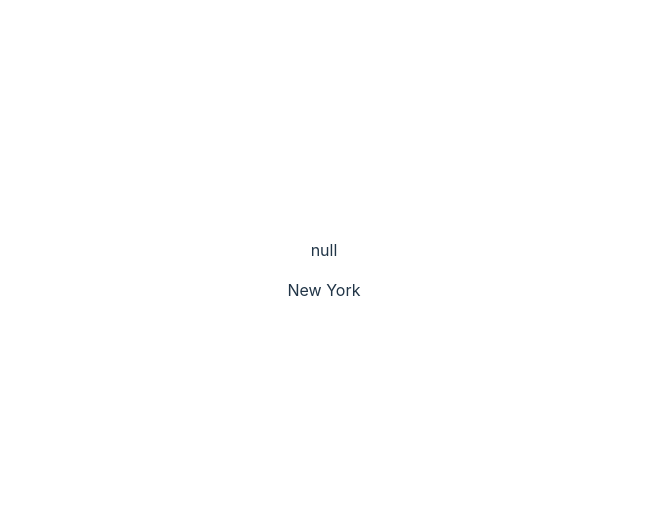
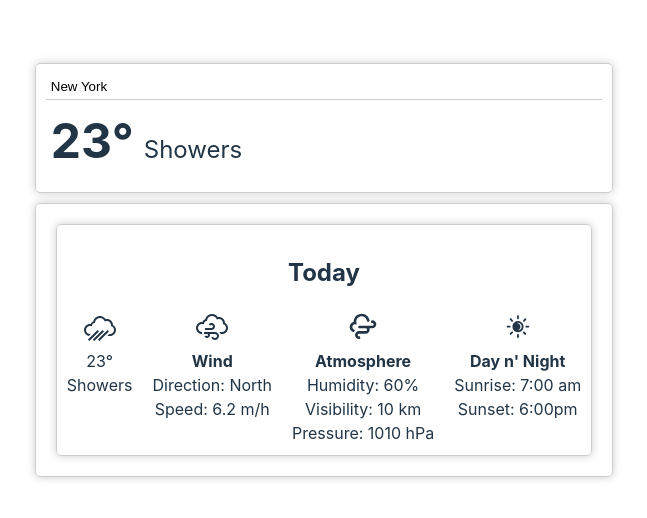
Before and after one commit to CamiloPinzon/weather-app, a React (Vite) app: page / in a window 1280 px wide. Shown: the part 130-648 px from the top of the page, without its empty margins (316-963 px from the left). Built offline with nearby package versions, Linux system fonts and the light colour scheme; no server answers.

Commit message:
Partial styling

```diff
--- a/package.json
+++ b/package.json
@@ -11,7 +11,9 @@
   },
   "dependencies": {
     "react": "^18.2.0",
-    "react-dom": "^18.2.0"
+    "react-dom": "^18.2.0",
+    "react-icons": "^5.0.1",
+    "sass": "^1.74.1"
   },
   "devDependencies": {
     "@types/react": "^18.2.66",
--- a/src/components/weatherComponent.tsx
+++ b/src/components/weatherComponent.tsx
@@ -1,13 +1,17 @@
 import { useEffect, useState } from "react";
 
 import { fetchWeatherData } from "../api/weatherApi";
+import { LiaCloudShowersHeavySolid, LiaWindSolid } from "react-icons/lia";
+import { TiWeatherWindyCloudy } from "react-icons/ti";
+import { WiSolarEclipse } from "react-icons/wi";
+
+import "./weatherStyles.scss";
 
 const WeatherComponent = () => {
-    const [weatherData, setWeatherData] = useState<unknown | null>(null);
+	const [weatherData, setWeatherData] = useState<object | null>(null);
+	const [location, setLocation] = useState("New York");
 
-    const location = 'New York';
-
-    useEffect(() => {
+	/*useEffect(() => {
         const fetchData = async () => {
             try {
                 const data = await fetchWeatherData(location);
@@ -19,14 +23,70 @@ const WeatherComponent = () => {
         };
 
         fetchData();
-    }, []);
+    }, []);*/
 
-    return (
-        <div>
-            <p>{JSON.stringify(weatherData)}</p>
-            <p>{location}</p>
-        </div>
-    )
-}
+	return (
+		<main>
+			<section className="container">
+				<div className="location">
+					<div className="location__form">
+						<input type="text" name="city" id="city" value={location} />
+					</div>
+				</div>
+				<div className="weather">
+					<span className="weather__temperature">23°</span>
+					<span className="weather__condition">Showers</span>
+				</div>
+			</section>
+			<section className="container">
+				<div className="days">
+					<div className="container">
+						<h2>Today</h2>
+						<div className="row-container">
+							<div>
+								<LiaCloudShowersHeavySolid className="icon" />
+								<div className="left-aligned">
+									<div>23°</div>
+									<div>Showers</div>
+								</div>
+							</div>
+							<div className="wind-info">
+								<LiaWindSolid className="icon" />
+								<div>
+									<b>Wind</b>
+								</div>
+								<div className="left-aligned">
+									<div>Direction: North</div>
+									<div>Speed: 6.2 m/h</div>
+								</div>
+							</div>
+							<div className="atmosphere-info">
+								<TiWeatherWindyCloudy className="icon" />
+								<div>
+									<b>Atmosphere</b>
+								</div>
+								<div className="left-aligned">
+									<div>Humidity: 60%</div>
+									<div>Visibility: 10 km</div>
+									<div>Pressure: 1010 hPa</div>
+								</div>
+							</div>
+							<div className="astronomy-info">
+								<WiSolarEclipse className="icon" />
+								<div>
+									<b>Day n' Night</b>
+								</div>
+								<div className="left-aligned">
+									<div>Sunrise: 7:00 am</div>
+									<div>Sunset: 6:00pm</div>
+								</div>
+							</div>
+						</div>
+					</div>
+				</div>
+			</section>
+		</main>
+	);
+};
 
 export default WeatherComponent;
--- /dev/null
+++ b/src/components/weatherStyles.scss
@@ -0,0 +1,58 @@
+main{
+    width: 100%;
+}
+.container{
+    border: 1px solid #cdcdcd;
+    border-radius: 5px;
+    padding: 10px;
+    margin: 10px;
+    box-shadow: 0 0 10px rgba(0, 0, 0, 0.2);
+}
+
+.row-container{
+    display: flex;
+    justify-content: space-between;
+    align-items: flex-start;
+    flex-wrap: wrap;
+    gap: 20px;
+}
+
+.icon{
+    font-size: 2rem;
+}
+
+.location{
+    display: flex;
+    flex-direction: column;
+
+    &__form{
+        display: flex;
+        gap: 10px;
+        align-items: center;
+        justify-content: space-around;
+        flex-wrap: wrap;
+    }
+
+    input{
+        border: none;
+        border-bottom: 1px solid #cdcdcd;
+        padding: 5px;
+        width: 100%;
+    }
+}
+
+.weather{
+    display: flex;
+    align-items: baseline;
+    gap: 10px;
+    padding: 5px;
+
+    &__temperature{
+        font-size: 3rem;
+        font-weight: bold;
+    }
+
+    &__condition{
+        font-size: 1.5rem;
+    }
+}
```
Also changed, not shown: 1 other file (tests, documents, lock files or other folders).
